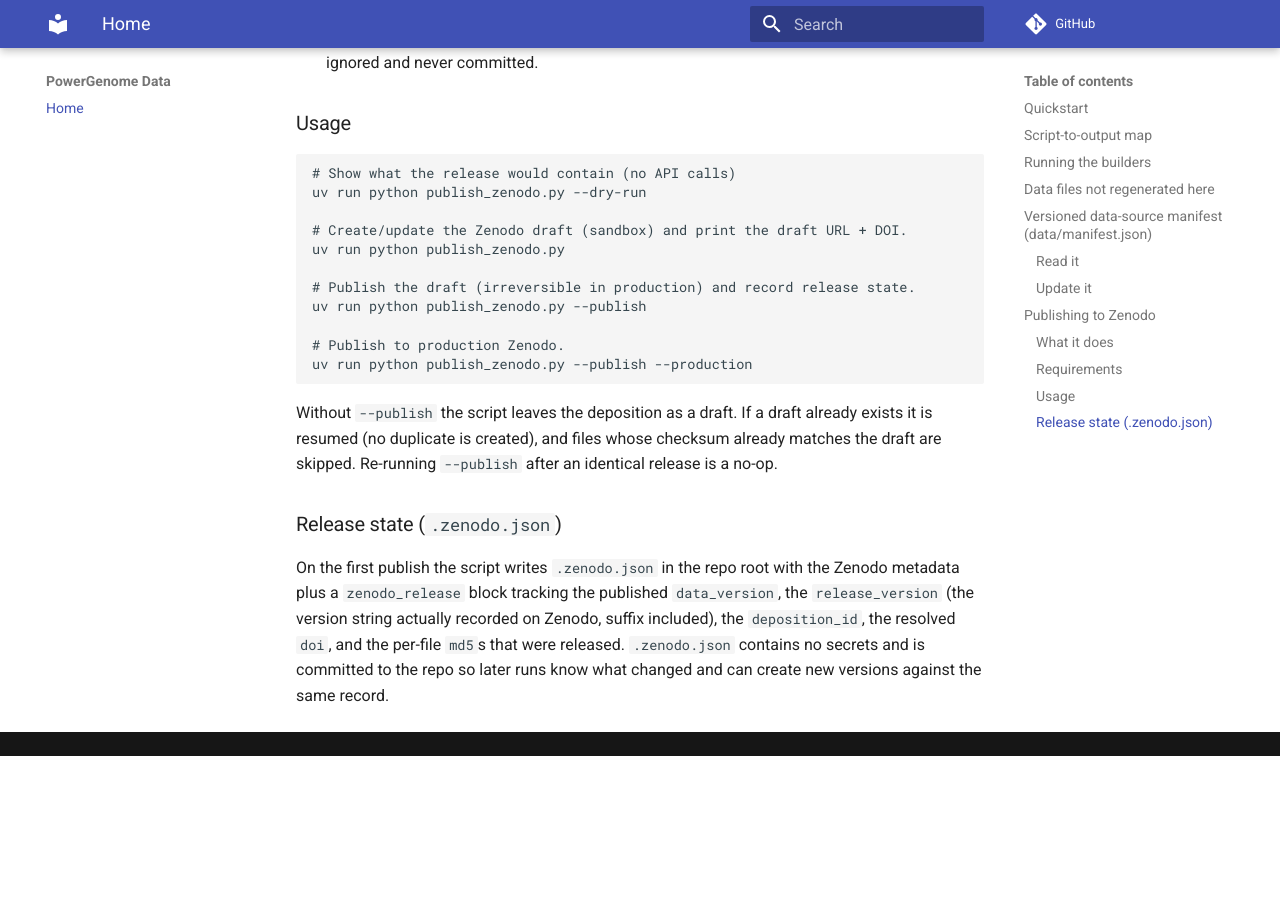
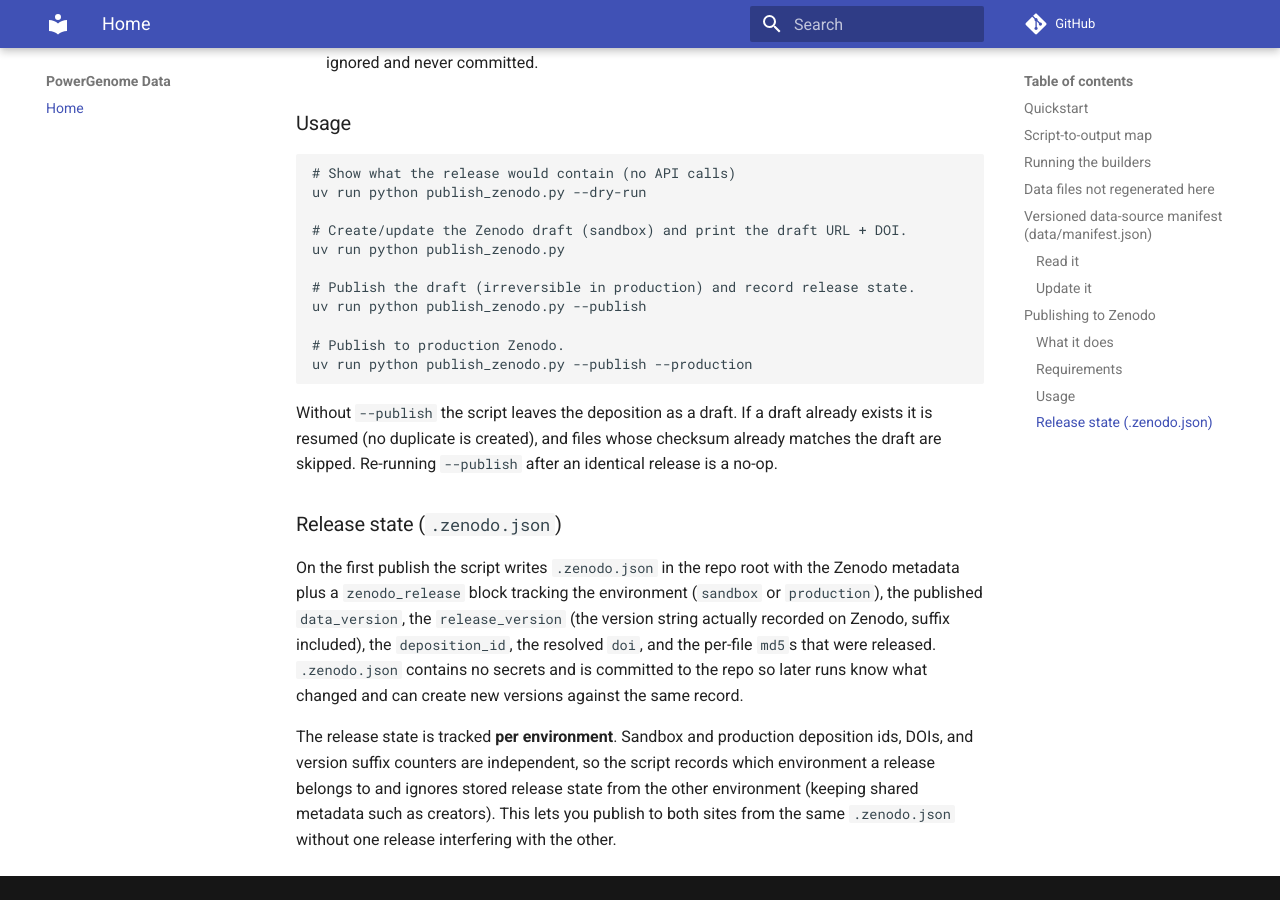
Before and after one commit to gschivley/PowerGenome-data, an MkDocs documentation site: the page built from docs/index.md, in a window 1280 px wide and 900 px high, scrolled down 5620 px. Built offline with MkDocs 1.6.1 and Material for MkDocs 9.7.7, drawn with Linux system fonts in a browser that asks for light colours; comment, search, counter and statistics services are not loaded; before the commit the page ends 6376 px from its top, so only the background shows below that.

Commit message:
Track zenodo environment separately in release state
Release state in .zenodo.json (deposition id, DOI, version suffix
counter) is specific to sandbox or production. Store the environment
with each release and ignore stored release state from the other
environment so publishing to both sites from one state file works
without cross-contamination, while keeping shared metadata such as
creators.

Co-authored-by: Copilot App <223556219+Copilot@users.noreply.github.com>

```diff
--- a/docs/index.md
+++ b/docs/index.md
@@ -168,7 +168,13 @@ Without `--publish` the script leaves the deposition as a draft. If a draft alre
 ### Release state (`.zenodo.json`)
 
 On the first publish the script writes `.zenodo.json` in the repo root with the Zenodo metadata plus a
-`zenodo_release` block tracking the published `data_version`, the `release_version` (the version string
-actually recorded on Zenodo, suffix included), the `deposition_id`, the resolved `doi`, and the per-file
-`md5`s that were released. `.zenodo.json` contains no secrets and is committed to the repo so later runs
-know what changed and can create new versions against the same record.
+`zenodo_release` block tracking the environment (`sandbox` or `production`), the published `data_version`,
+the `release_version` (the version string actually recorded on Zenodo, suffix included), the
+`deposition_id`, the resolved `doi`, and the per-file `md5`s that were released. `.zenodo.json` contains no
+secrets and is committed to the repo so later runs know what changed and can create new versions against
+the same record.
+
+The release state is tracked **per environment**. Sandbox and production deposition ids, DOIs, and version
+suffix counters are independent, so the script records which environment a release belongs to and ignores
+stored release state from the other environment (keeping shared metadata such as creators). This lets you
+publish to both sites from the same `.zenodo.json` without one release interfering with the other.
```
Also changed, not shown: publish_zenodo.py (+11 -1 lines), .zenodo.json.
